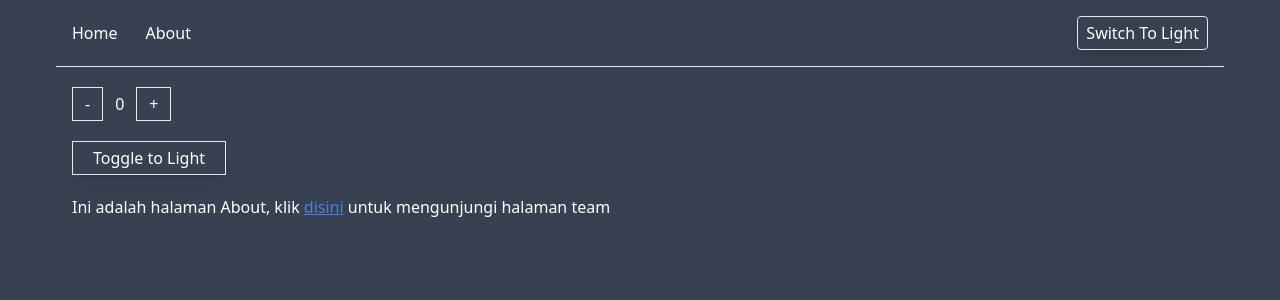
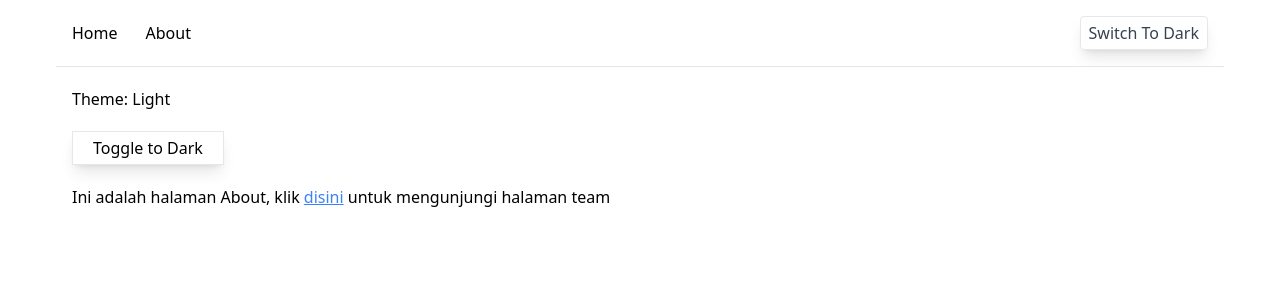
Before and after one commit to farreldev/my-react-project3, a React (Create React App) app: page /about in a window 1280 px wide. Shown: the top 300 px of the page. Built offline with nearby package versions, Linux system fonts and the light colour scheme.

Commit message:
fixed update react context & reducer

```diff
--- a/src/App.js
+++ b/src/App.js
@@ -4,12 +4,16 @@ import About from "./components/About";
 import Header from "./components/Header";
 import AboutTeam from "./components/AboutTeam";
 import { AppProvider } from "./context/app-context";
+import { ThemeProvider } from "./context/theme-context";
 
 function App() {
   return (
     <div className="overflow-x-hidden h-screen bg-white dark:bg-gray-700">
       <div className="max-w-[1200px] mx-auto px-4">
         <AppProvider>
+          <ThemeProvider>
+
+
             <Header />
 
             {/* <header className='border-b p-4 mb-5 flex justify-between items-center'>
@@ -29,6 +33,7 @@ function App() {
                 <Route path="/about/team" element={<AboutTeam />} />
               </Routes>
             </main>
+          </ThemeProvider>
         </AppProvider>
       </div>
     </div>
--- a/src/components/About.js
+++ b/src/components/About.js
@@ -1,15 +1,17 @@
 import { Link } from 'react-router-dom';
-import { useAppContext } from '../context/app-context';
-import Calculate from './Calculate';
+import { useThemeContext } from '../context/theme-context';
 
 const About = () => {
-    const context = useAppContext();
+    const [state, dispatch] = useThemeContext();
     return(
         <div>
-            <Calculate />
+            <div>
+                <p className='capitalize mb-3'>Theme: {state.theme}</p>
+                {/* <button onClick={() => dispatch({type: 'toggletheme'})} className='py-1 px-3 border'>Tes toggle</button> */}
+            </div>
             <div className='flex flex-col items-start my-5'>
                 {/* <span className='capitalize block mb-2'>{context.theme}</span> */}
-                <button onClick={() => context.setTheme(context.theme === "dark" ? "light" : "dark")} className='border shadow-lg py-1 px-5'>Toggle to <span className='capitalize'>{context.theme === "dark" ? "light" : "dark"}</span></button>
+                <button onClick={() => dispatch({type: 'toggletheme'})} className='border shadow-lg py-1 px-5'>Toggle to <span className='capitalize'>{state.theme === "light" ? "dark" : "light"}</span></button>
             </div>
             <h1>Ini adalah halaman About, klik <Link className='text-blue-500 font-medium underline' to="/about/team">disini</Link> untuk mengunjungi halaman team</h1>
         </div>
--- a/src/components/Calculate.js
+++ b/src/components/Calculate.js
@@ -1,30 +1,16 @@
-import React, { useReducer } from 'react'
-
-function fnReducer(state, action) {
-    switch (action.type) {
-        case 'increment':
-            return {count: state.count + action.payload};
-        case 'decrement':
-            return {count: state.count - action.payload};
-        default:
-            throw new Error('Unexpected Action!')
-    }
-}
-
-const initState = {
-    count: 0,
-    theme: 'light'
-}
+import { useAppContext } from '../context/app-context';
 
 export default function Calculate() {
+    const [state, dispatch] = useAppContext();
+    const num = 1;
 
-    const [state, dispatch] = useReducer(fnReducer, initState);
-
-  return (
-    <div className='flex items-center space-x-3 mb-3'>
-        <button onClick={() => dispatch({type: 'decrement', payload: 2})} className='border py-1 px-3'> - </button>
-        <span>{state.count}</span>
-        <button onClick={() => dispatch({type: 'increment', payload: 2})} className='border py-1 px-3'> + </button>
-    </div>
-  )
+    return (
+        <div>
+            <div className='flex items-center space-x-3 mb-5'>
+                <button onClick={() => dispatch({type: 'decrement', payload: num})} className='border py-1 px-3'> - </button>
+                <span>{state.count}</span>
+                <button onClick={() => dispatch({type: 'increment', payload: num})} className='border py-1 px-3'> + </button>
+            </div>
+        </div>
+    )
 }
--- a/src/components/DisplayTheme.js
+++ b/src/components/DisplayTheme.js
@@ -1,10 +1,11 @@
-import { useAppContext } from "../context/app-context"
+import { useThemeContext } from "../context/theme-context";
 
 export default function DisplayTheme() {
-  const context = useAppContext();
+  const [state, dispatch] = useThemeContext();
+  console.log('Theme: render');
   return (
     <div>
-        <button onClick={() => context.setTheme(context.theme === "dark" ? "light" : "dark")} className='border shadow-lg text-gray-700 dark:bg-gray-700 dark:text-white py-1 px-2 min-w-[100px] rounded capitalize'>switch to {context.theme === "dark" ? "light" : "dark"}</button>
+        <button onClick={() => dispatch({type: 'toggletheme'})} className='border shadow-lg text-gray-700 dark:bg-gray-700 dark:text-white py-1 px-2 min-w-[100px] rounded capitalize'>switch to {state.theme === "light" ? "dark" : "light"}</button>
     </div>
   )
 }
--- a/src/components/Home.js
+++ b/src/components/Home.js
@@ -1,18 +1,18 @@
 import { useAppContext } from "../context/app-context";
 import Settings from "./Settings";
-
+import Calculate from "./Calculate";
 const Home = () => {
-  const context = useAppContext();
+  const [state] = useAppContext();
   return (
         <div>
-            <div className="flex items-center justify-between mb-5">
+            <div className="flex items-center justify-between">
                 <h1 className="mb-3 text-gray-700 dark:text-white">Ini Home atau halaman depan.</h1>
                 <div className="flex space-x-3 items-center mb-3">
-                    <img className="max-w-[70px] rounded-full" src={context.user.avatar} alt="" />
-                    <p>Hi <b className="text-gray-500 dark:text-white capitalize">{context?.user?.name}</b></p>
+                    <img className="max-w-[70px] rounded-full" src={state.user.avatar} alt="" />
+                    <p>Hi <b className="text-gray-500 dark:text-white capitalize">{state?.user?.name}</b></p>
                 </div>
-
             </div>
+            <Calculate />
             <Settings />
         </div>
     )
--- a/src/components/Settings.js
+++ b/src/components/Settings.js
@@ -1,7 +1,8 @@
 import { useAppContext } from '../context/app-context';
 export default function Settings() {
-  const context = useAppContext();
+  const [state, dispatch] = useAppContext();
+  console.log('user data: render');
   return (
-    <input onChange={(e) => context.setUser({...context.user, name: e.target.value})} type="text" className='border p-2 w-full bg-gray-700 text-white dark:bg-white dark:text-gray-700 rounded shadow-lg' placeholder='Change Name' value={context.user.name ?? ''} />
+    <input onChange={(e) => dispatch({type: 'updateUser', payload:{...state.user, name: e.target.value}})} type="text" className='border p-2 w-full bg-gray-700 text-white dark:bg-white dark:text-gray-700 rounded shadow-lg' placeholder='Change Name' value={state.user.name ?? ''} />
   )
 }
--- a/src/context/app-context.js
+++ b/src/context/app-context.js
@@ -1,4 +1,4 @@
-import { createContext, useState, useEffect, useContext } from "react"
+import { createContext, useEffect, useContext, useReducer } from "react"
 
 export const AppContext = createContext({});
 
@@ -6,32 +6,37 @@ export function useAppContext() {
   return useContext(AppContext);
 }
 
+function fnReduce(state, action) {
+    switch (action.type) {
+        case 'increment':
+            return {...state, count: state.count + action.payload};
+        case 'decrement':
+            return {...state, count: state.count - action.payload};
+        case 'updateUser':
+            return {...state, user: action.payload};
+        default:
+            throw new Error(`Unexpected action type: ${action.type}`);
+    }
+}
+
+const initState = {
+    count: 85,
+    user: {},
+}
+
 export function AppProvider({ children }) {
-    const [user, setUser] = useState({});
-    const [theme, setTheme] = useState('dark');
+    const [state, dispatch] = useReducer(fnReduce, initState);
 
     useEffect(() => {
         const user = {
             name: "John Doe",
-            avatar: "https://randomuser.me/api/portraits/men/85.jpg",
+            avatar: `https://randomuser.me/api/portraits/men/${state.count}.jpg`,
         };
-        setUser(user);
-    }, []);
+        // setUser(user);
+        dispatch({ type: 'updateUser', payload: user })
+    }, [state.count]);
 
-    useEffect(() => {
-        if (theme === "dark") {
-            document.documentElement.classList.add("dark");
-        } else {
-            document.documentElement.classList.remove("dark");
-        }
-    }, [theme]);
-
-    const appContextVal = {
-        user,
-        theme,
-        setUser,
-        setTheme,
-    };
+    const appContextVal = [state, dispatch];
 
     return <AppContext.Provider value={appContextVal}> {children} </AppContext.Provider>
 }
--- /dev/null
+++ b/src/context/theme-context.js
@@ -0,0 +1,36 @@
+import { createContext, useEffect, useContext, useReducer } from "react"
+
+export const ThemeContext = createContext({});
+
+export function useThemeContext() {
+  return useContext(ThemeContext);
+}
+
+function fnReduce(state, action) {
+    switch (action.type) {
+        case 'toggletheme':
+            return {...state, theme: state.theme === "dark" ? "light" : "dark"};
+        default:
+            throw new Error(`Unexpected action type: ${action.type}`);
+    }
+}
+
+const initState = {
+    theme: 'light'
+}
+
+export function ThemeProvider({ children }) {
+    const [state, dispatch] = useReducer(fnReduce, initState);
+
+    useEffect(() => {
+        if (state.theme === "dark") {
+            document.documentElement.classList.add("dark");
+        } else {
+            document.documentElement.classList.remove("dark");
+        }
+    }, [state.theme]);
+
+    const themeContextVal = [state, dispatch];
+
+    return <ThemeContext.Provider value={themeContextVal}> {children} </ThemeContext.Provider>
+}
```
Lines whose indentation alone changed are shown as unchanged.
